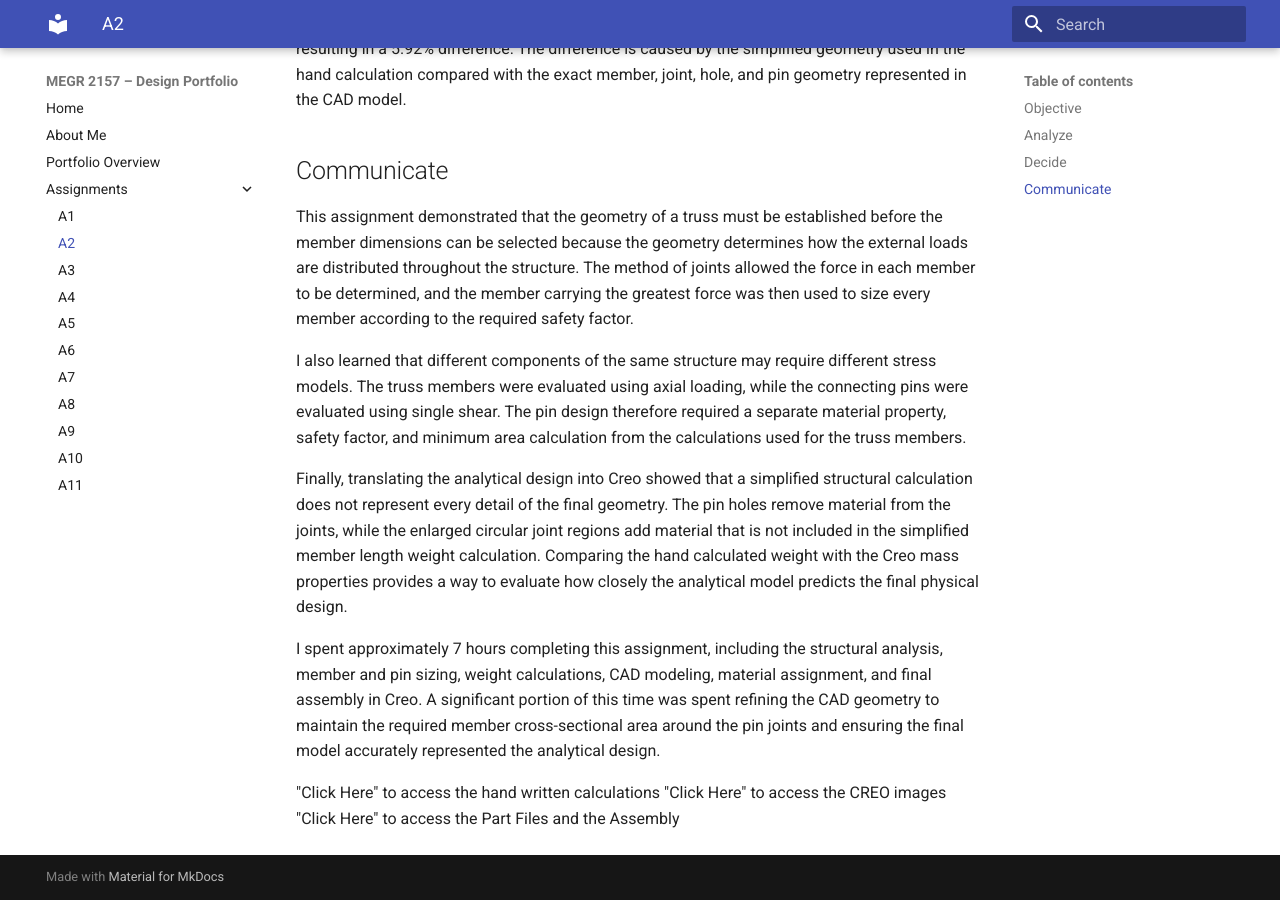
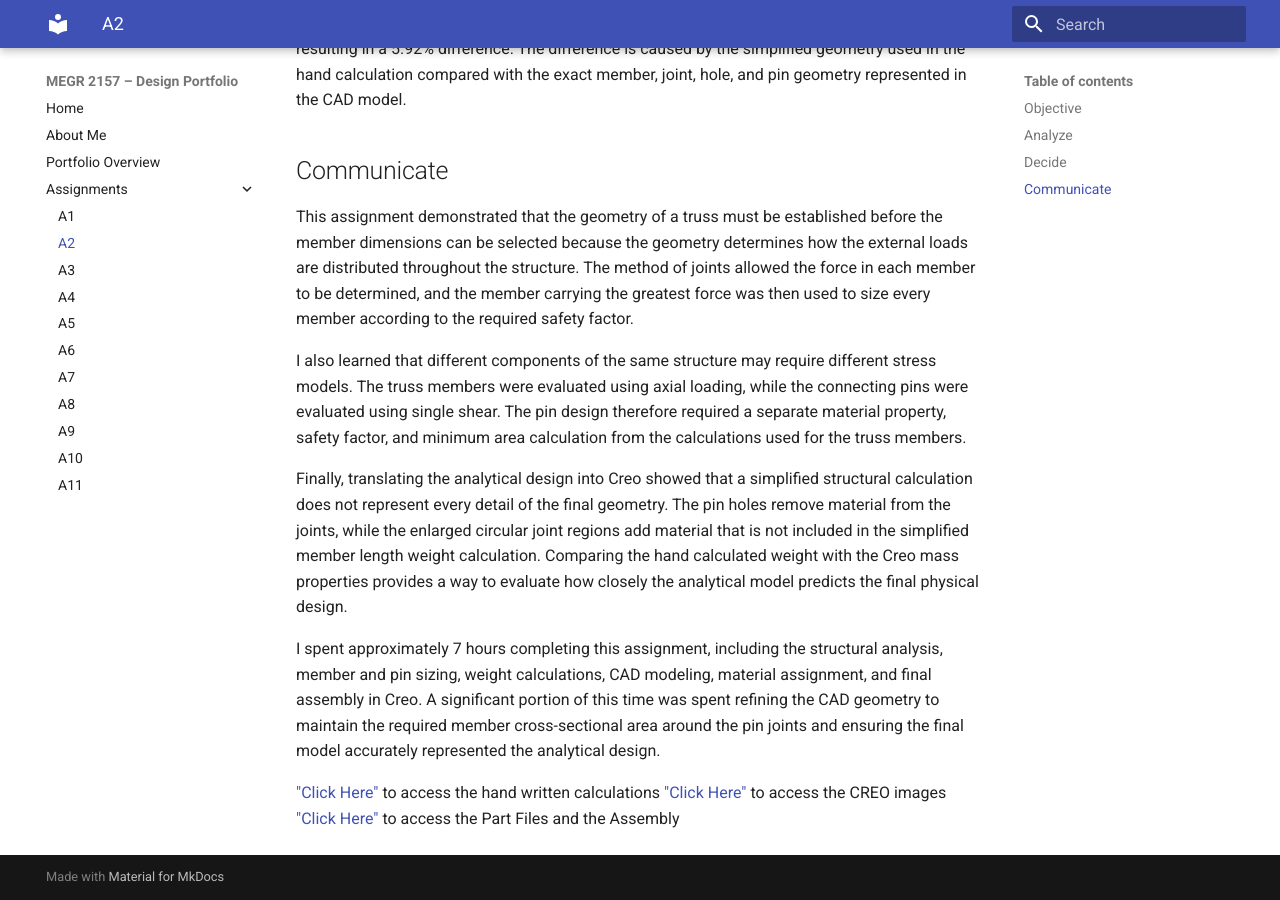
Before and after one commit to OwenHare/design-projects-portfolio, an MkDocs documentation site: the page built from docs/assignments/A02/index.md, in a window 1280 px wide and 900 px high, scrolled down 22634 px. Built offline with MkDocs 1.6.1 and Material for MkDocs 9.7.7, drawn with Linux system fonts in a browser that asks for light colours; part of the change alters nothing that is shown.

Commit message:
Finishing Links

```diff
--- a/docs/assignments/A02/index.md
+++ b/docs/assignments/A02/index.md
@@ -144,6 +144,6 @@ Finally, translating the analytical design into Creo showed that a simplified st
 
 I spent approximately 7 hours completing this assignment, including the structural analysis, member and pin sizing, weight calculations, CAD modeling, material assignment, and final assembly in Creo. A significant portion of this time was spent refining the CAD geometry to maintain the required member cross-sectional area around the pin joints and ensuring the final model accurately represented the analytical design.
 
-"Click Here" to access the hand written calculations
-"Click Here" to access the CREO images
-"Click Here" to access the Part Files and the Assembly
+["Click Here"](https://drive.google.com/drive/folders/1XJk43d1j8HFMxcPQ7x6gGZ4kkBMrz5Ng?usp=sharing) to access the hand written calculations
+["Click Here"](https://drive.google.com/drive/folders/1bvtOgYOvCaITK7XyOkEx3zTqtfm6WmS6?usp=sharing) to access the CREO images
+["Click Here"](https://drive.google.com/drive/folders/1gBM3-Ej25bCn0RwxOG5qmXcQk6_TTdwJ?usp=sharing) to access the Part Files and the Assembly
```
